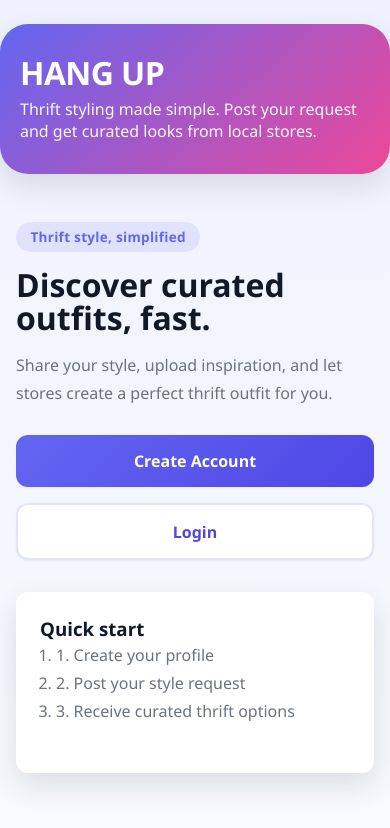
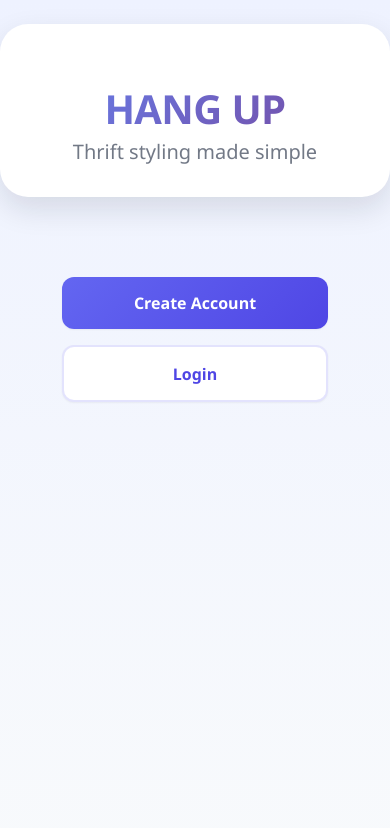
Before and after one commit to keerthanabs89/hangup-project, a website: page views/index.html in a window 390 px wide. Drawn offline with Linux system fonts and the light colour scheme.

Commit message:
Add brand splash animation to homepage, professional dashboard layouts, session persistence

```diff
--- a/public/css/style.css
+++ b/public/css/style.css
@@ -939,3 +939,94 @@ h2 {
 .secondary-btn:hover {
   background: #f8fafc;
 }
+
+/* Splash Screen */
+.splash-screen {
+  position: fixed;
+  top: 0;
+  left: 0;
+  width: 100%;
+  height: 100vh;
+  background: linear-gradient(135deg, #667eea 0%, #764ba2 100%);
+  display: flex;
+  align-items: center;
+  justify-content: center;
+  z-index: 9999;
+}
+
+.brand-animation {
+  text-align: center;
+}
+
+.brand-text {
+  font-size: 4rem;
+  font-weight: 900;
+  color: white;
+  margin: 0;
+  animation: brandFadeIn 0.8s ease-out;
+  text-shadow: 0 4px 8px rgba(0, 0, 0, 0.3);
+}
+
+@keyframes brandFadeIn {
+  0% {
+    opacity: 0;
+    transform: scale(0.8) translateY(20px);
+  }
+  100% {
+    opacity: 1;
+    transform: scale(1) translateY(0);
+  }
+}
+
+.main-content {
+  min-height: 100vh;
+  display: flex;
+  flex-direction: column;
+}
+
+.landing-header {
+  text-align: center;
+  padding: 4rem 2rem 2rem;
+  background: white;
+}
+
+.landing-header h1 {
+  font-size: 3rem;
+  font-weight: 900;
+  margin: 0 0 0.5rem;
+  background: linear-gradient(135deg, #667eea 0%, #764ba2 100%);
+  -webkit-background-clip: text;
+  -webkit-text-fill-color: transparent;
+  background-clip: text;
+}
+
+.landing-header p {
+  font-size: 1.25rem;
+  color: var(--text-secondary);
+  margin: 0;
+}
+
+.auth-section {
+  flex: 1;
+  display: flex;
+  align-items: center;
+  justify-content: center;
+  padding: 2rem;
+}
+
+#authButtons, #dashboardLinks {
+  display: flex;
+  gap: 1rem;
+  flex-wrap: wrap;
+  justify-content: center;
+}
+
+@media (max-width: 640px) {
+  .brand-text {
+    font-size: 3rem;
+  }
+
+  .landing-header h1 {
+    font-size: 2.5rem;
+  }
+}
--- a/views/index.html
+++ b/views/index.html
@@ -7,31 +7,50 @@
   <link rel="stylesheet" href="/css/style.css" />
 </head>
 <body>
-  <header>
+  <div id="splash" class="splash-screen">
+    <div class="brand-animation">
+      <h1 class="brand-text">HANG UP</h1>
+    </div>
+  </div>
+
+  <div id="mainContent" class="main-content" style="display: none;">
+    <header class="landing-header">
       <h1>HANG UP</h1>
-    <p>Thrift styling made simple. Post your request and get curated looks from local stores.</p>
+      <p>Thrift styling made simple</p>
     </header>
 
     <main class="page-shell">
-    <section class="hero">
-      <div class="hero-copy">
-        <span class="eyebrow">Thrift style, simplified</span>
-        <h2>Discover curated outfits, fast.</h2>
-        <p class="section-intro">Share your style, upload inspiration, and let stores create a perfect thrift outfit for you.</p>
-        <div class="hero-buttons">
+      <section class="auth-section">
+        <div id="authButtons">
           <a href="/signup" class="button button-primary">Create Account</a>
           <a href="/login" class="button button-secondary">Login</a>
         </div>
-      </div>
-      <div class="card">
-        <h3>Quick start</h3>
-        <ol class="section-intro" style="padding-left: 1rem;">
-          <li>1. Create your profile</li>
-          <li>2. Post your style request</li>
-          <li>3. Receive curated thrift options</li>
-        </ol>
+        <div id="dashboardLinks" style="display: none;">
+          <a href="/customer-dashboard" class="button button-primary">Go to Dashboard</a>
         </div>
       </section>
     </main>
+  </div>
+
+  <script>
+    // Check if user is logged in
+    const token = localStorage.getItem('token');
+    const user = JSON.parse(localStorage.getItem('user') || 'null');
+
+    // Show splash animation for 1 second
+    setTimeout(() => {
+      document.getElementById('splash').style.display = 'none';
+      document.getElementById('mainContent').style.display = 'block';
+
+      // Show appropriate buttons based on login status
+      if (token && user) {
+        document.getElementById('authButtons').style.display = 'none';
+        document.getElementById('dashboardLinks').style.display = 'flex';
+      } else {
+        document.getElementById('authButtons').style.display = 'flex';
+        document.getElementById('dashboardLinks').style.display = 'none';
+      }
+    }, 1000);
+  </script>
 </body>
 </html>
```
Lines whose indentation alone changed are shown as unchanged.
